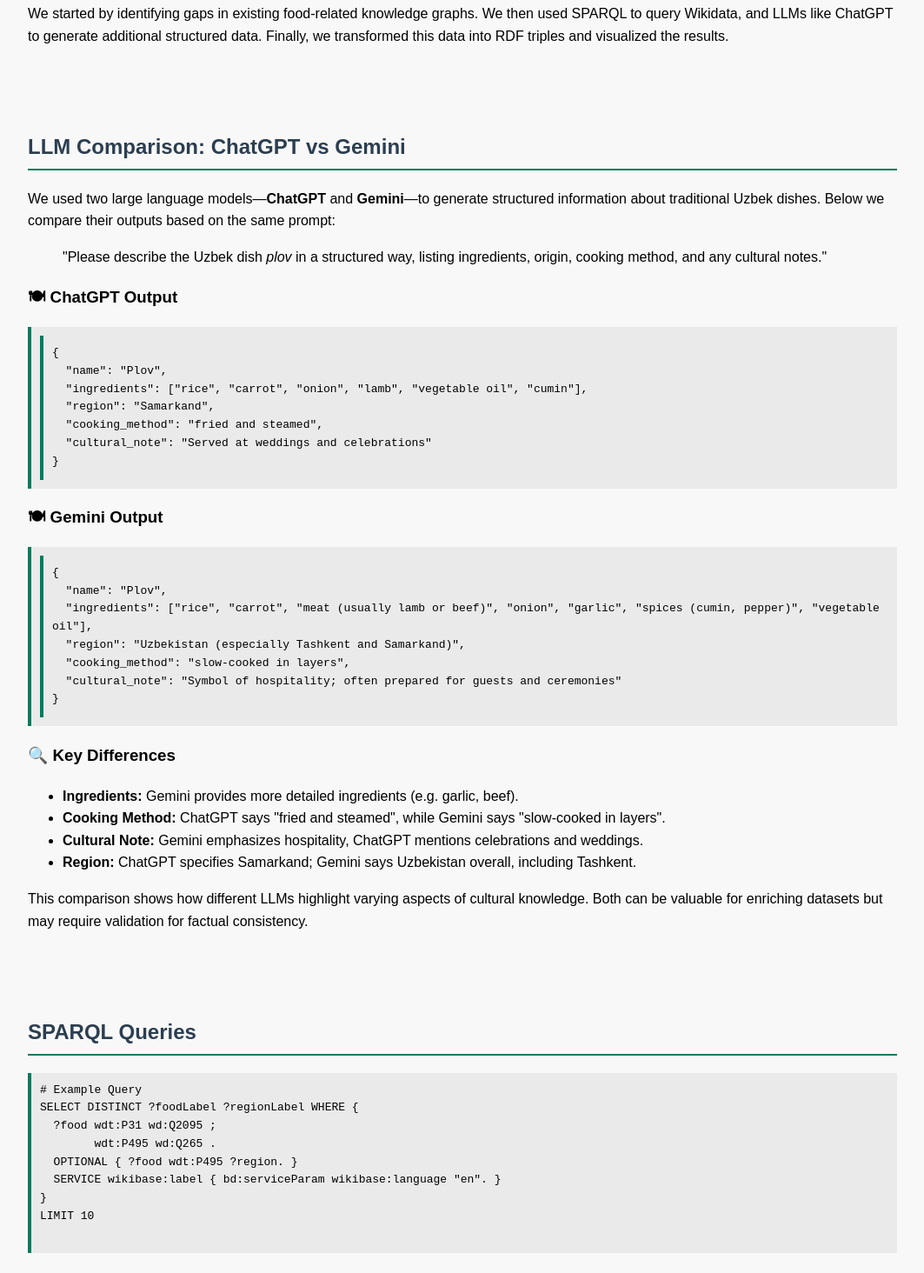
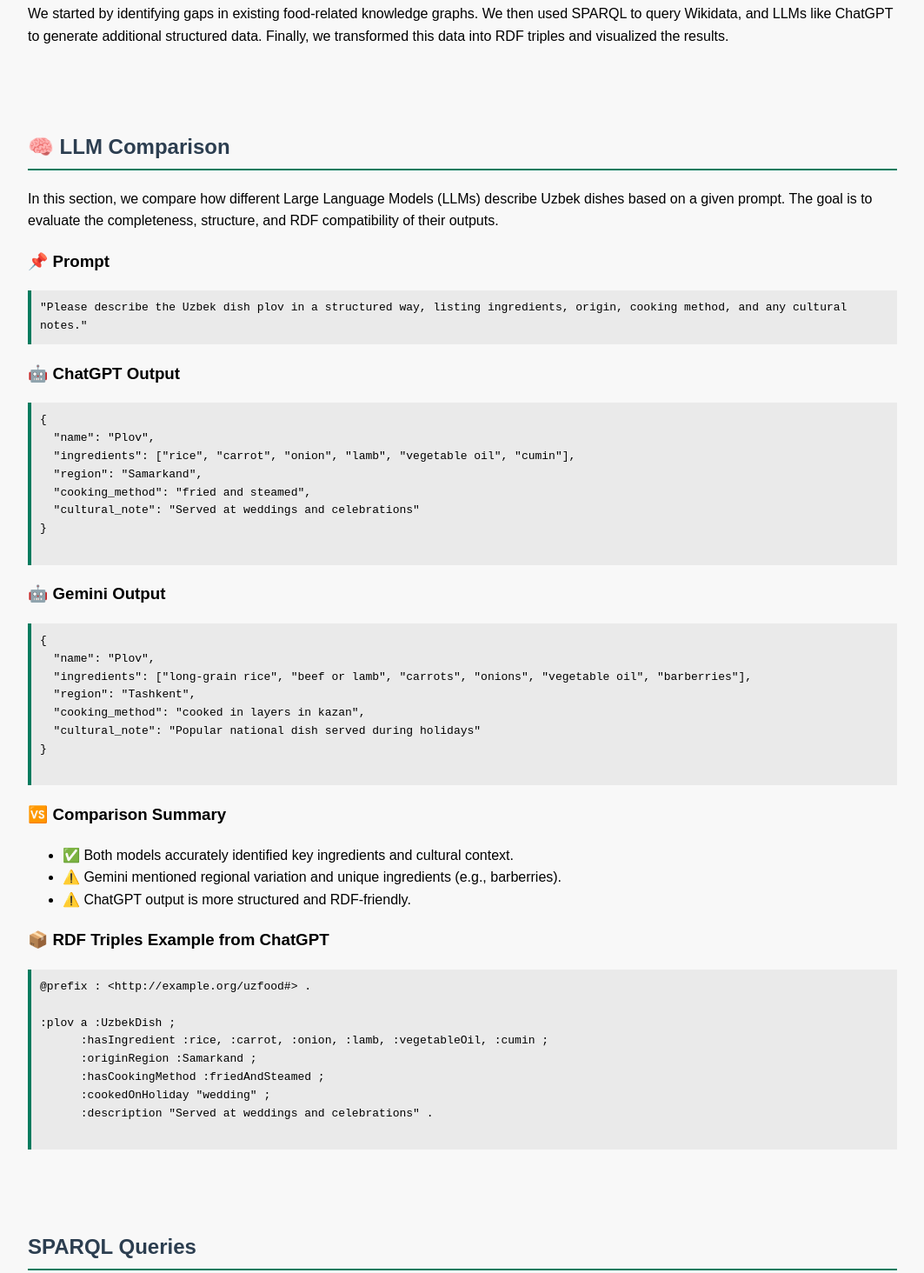
Before and after one commit to Babamurat-tech/ke4h_uzbek_foods, a plain HTML site: page index.html in a window 1280 px wide. Shown: the part 2376-3840 px from the top of the page at 87% size, without its empty margins (108-1171 px from the left). Drawn offline with Linux system fonts and the light colour scheme.

Commit message:
Update index.html
Section "Comparison": ChatGPT vs Gemini

```diff
--- a/index.html
+++ b/index.html
@@ -69,41 +69,53 @@
   </section>
 
 <section id="llm-comparison">
-  <h2>LLM Comparison: ChatGPT vs Gemini</h2>
+  <h2>🧠 LLM Comparison</h2>
 
-  <p>We used two large language models—<strong>ChatGPT</strong> and <strong>Gemini</strong>—to generate structured information about traditional Uzbek dishes. Below we compare their outputs based on the same prompt:</p>
+  <p>In this section, we compare how different Large Language Models (LLMs) describe Uzbek dishes based on a given prompt. The goal is to evaluate the completeness, structure, and RDF compatibility of their outputs.</p>
 
-  <blockquote>
-    "Please describe the Uzbek dish <i>plov</i> in a structured way, listing ingredients, origin, cooking method, and any cultural notes."
-  </blockquote>
+  <h3>📌 Prompt</h3>
+  <p><code>"Please describe the Uzbek dish plov in a structured way, listing ingredients, origin, cooking method, and any cultural notes."</code></p>
 
-  <h3>🍽 ChatGPT Output</h3>
-  <pre><code>{
+  <h3>🤖 ChatGPT Output</h3>
+  <pre>
+{
   "name": "Plov",
   "ingredients": ["rice", "carrot", "onion", "lamb", "vegetable oil", "cumin"],
   "region": "Samarkand",
   "cooking_method": "fried and steamed",
   "cultural_note": "Served at weddings and celebrations"
-}</code></pre>
+}
+  </pre>
 
-  <h3>🍽 Gemini Output</h3>
-  <pre><code>{
+  <h3>🤖 Gemini Output</h3>
+  <pre>
+{
   "name": "Plov",
-  "ingredients": ["rice", "carrot", "meat (usually lamb or beef)", "onion", "garlic", "spices (cumin, pepper)", "vegetable oil"],
-  "region": "Uzbekistan (especially Tashkent and Samarkand)",
-  "cooking_method": "slow-cooked in layers",
-  "cultural_note": "Symbol of hospitality; often prepared for guests and ceremonies"
-}</code></pre>
+  "ingredients": ["long-grain rice", "beef or lamb", "carrots", "onions", "vegetable oil", "barberries"],
+  "region": "Tashkent",
+  "cooking_method": "cooked in layers in kazan",
+  "cultural_note": "Popular national dish served during holidays"
+}
+  </pre>
 
-  <h3>🔍 Key Differences</h3>
+  <h3>🆚 Comparison Summary</h3>
   <ul>
-    <li><strong>Ingredients:</strong> Gemini provides more detailed ingredients (e.g. garlic, beef).</li>
-    <li><strong>Cooking Method:</strong> ChatGPT says "fried and steamed", while Gemini says "slow-cooked in layers".</li>
-    <li><strong>Cultural Note:</strong> Gemini emphasizes hospitality, ChatGPT mentions celebrations and weddings.</li>
-    <li><strong>Region:</strong> ChatGPT specifies Samarkand; Gemini says Uzbekistan overall, including Tashkent.</li>
+    <li>✅ Both models accurately identified key ingredients and cultural context.</li>
+    <li>⚠️ Gemini mentioned regional variation and unique ingredients (e.g., barberries).</li>
+    <li>⚠️ ChatGPT output is more structured and RDF-friendly.</li>
   </ul>
 
-  <p>This comparison shows how different LLMs highlight varying aspects of cultural knowledge. Both can be valuable for enriching datasets but may require validation for factual consistency.</p>
+  <h3>📦 RDF Triples Example from ChatGPT</h3>
+  <pre>
+@prefix : &lt;http://example.org/uzfood#&gt; .
+
+:plov a :UzbekDish ;
+      :hasIngredient :rice, :carrot, :onion, :lamb, :vegetableOil, :cumin ;
+      :originRegion :Samarkand ;
+      :hasCookingMethod :friedAndSteamed ;
+      :cookedOnHoliday "wedding" ;
+      :description "Served at weddings and celebrations" .
+  </pre>
 </section>
 
 
```
